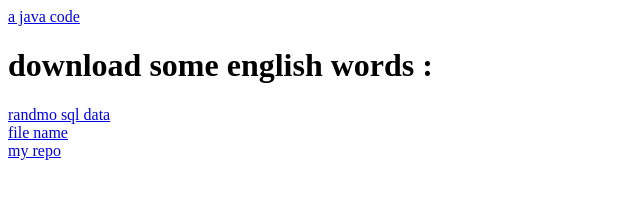
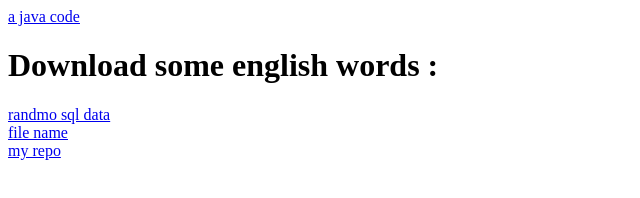
Before and after one commit to dimahmz/node-web-server, a plain HTML site: page index.html in a window 1280 px wide. Shown: the whole page, without its empty margins (0-640 px from the left). Drawn offline with Linux system fonts and the light colour scheme.

Commit message:
capital letter

```diff
--- a/index.html
+++ b/index.html
@@ -11,7 +11,7 @@
 
  <a href="https://www.linkedin.com/learning/java-ee-8-essential-training/filters?autoSkip=true&autoplay=true&resume=false&u=93557497">a java code</a>
 
- <h1>download some english words :</h1>
+ <h1>Download some english words :</h1>
  <a href="files/sqlDATA.sql" target="_blank">randmo sql data</a>
  <br>
  <a href="files/" target="_blank">file name</a>
```
